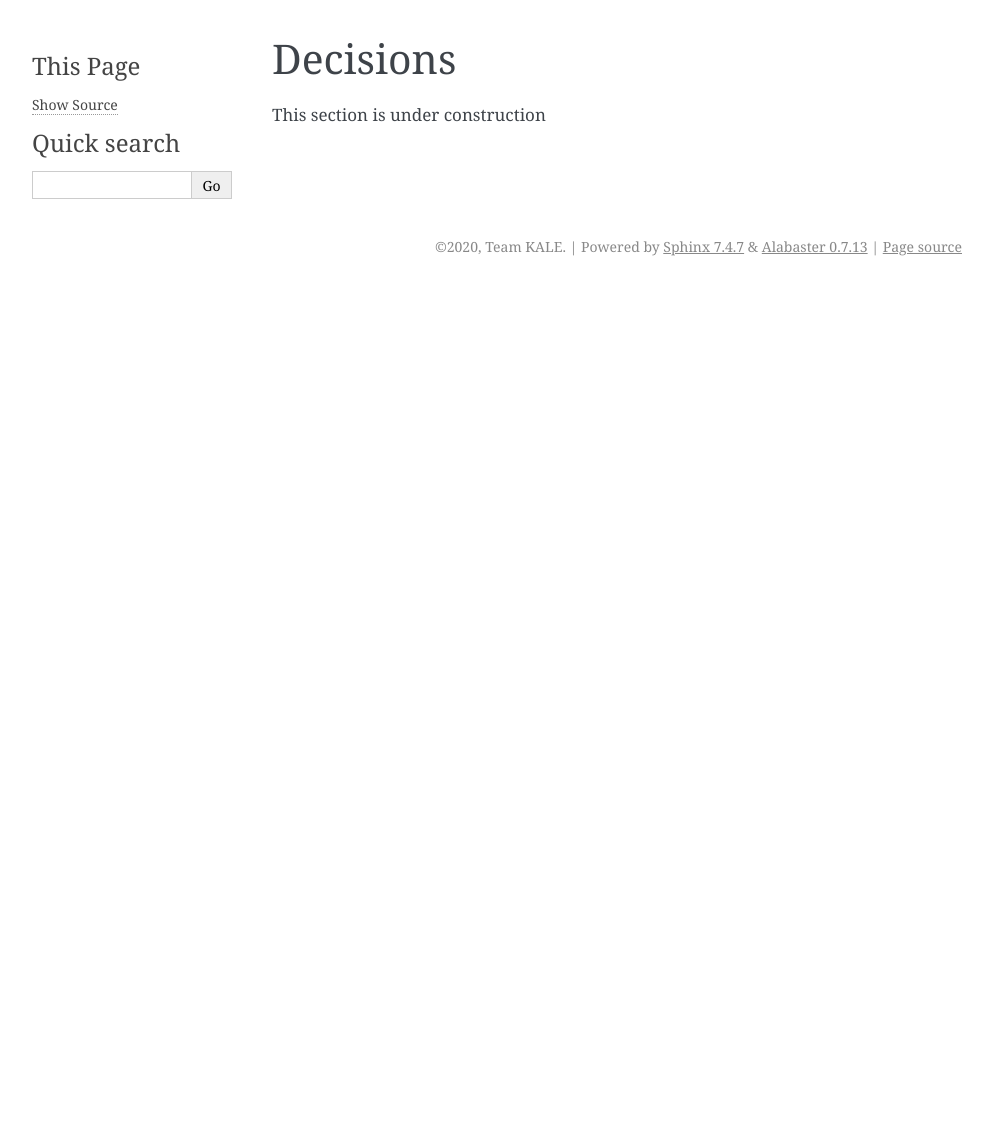
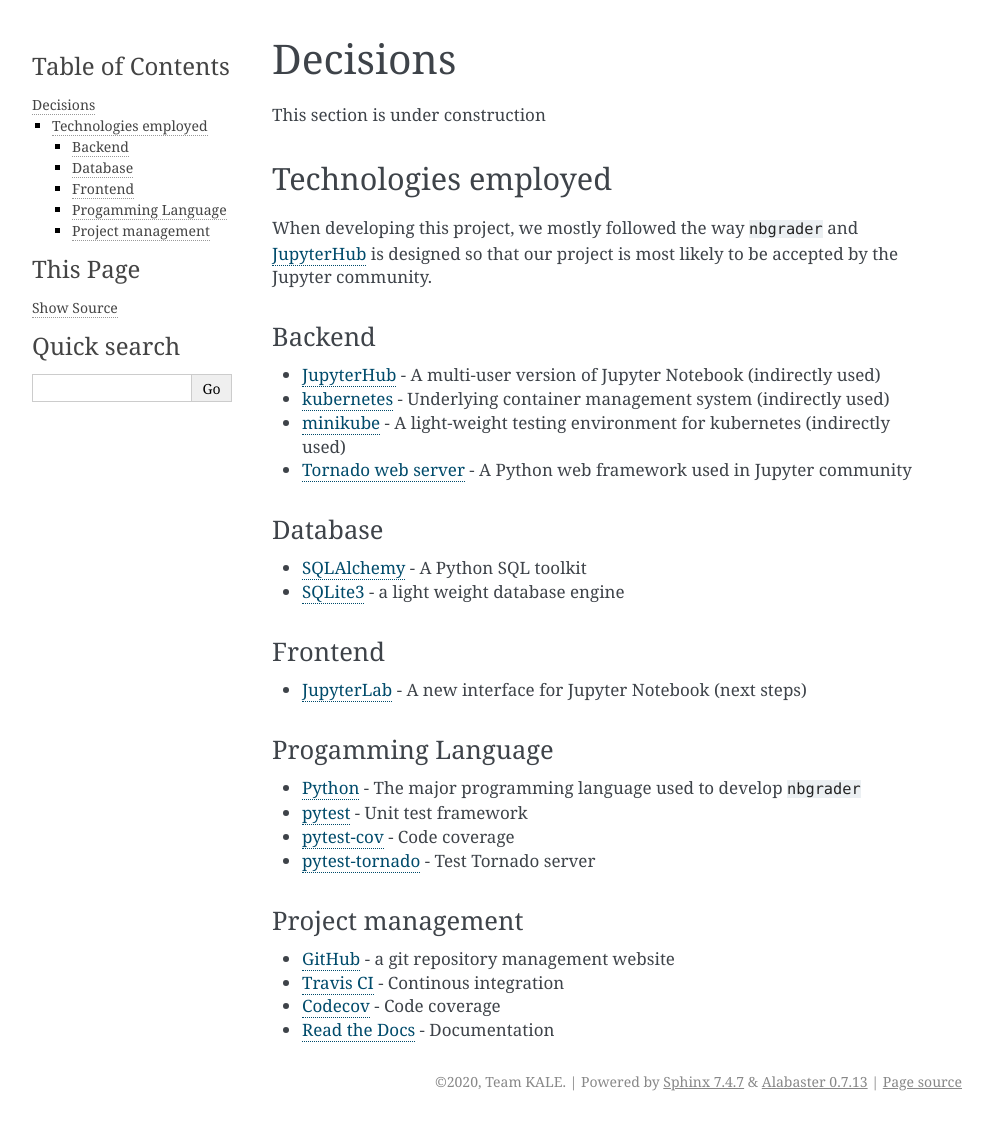
Before and after one commit to LibreTexts/ngshare, a Sphinx documentation site: the page built from docs/contributer_guide/decisions.rst, in a window 1280 px wide. Shown: the whole page, without its empty margins (148-1141 px from the left). Built offline with Sphinx 7.4.7, drawn with Linux system fonts in a browser that asks for light colours; before the commit the page ends 900 px from its top, so only the background shows below that.

Commit message:
Porting documentations

```diff
--- /dev/null
+++ b/docs/api/assignment.rst
@@ -0,0 +1,4 @@
+Assignment APIs
+===============
+
+This section is under construction
--- /dev/null
+++ b/docs/api/course.rst
@@ -0,0 +1,4 @@
+Course APIs
+===========
+
+This section is under construction
--- /dev/null
+++ b/docs/api/definition.rst
@@ -0,0 +1,4 @@
+API Definitions
+===============
+
+This section is under construction
--- a/docs/contributer_guide/decisions.rst
+++ b/docs/contributer_guide/decisions.rst
@@ -2,3 +2,46 @@
 =========
 
 This section is under construction
+
+Technologies employed
+---------------------
+
+When developing this project, we mostly followed the way ``nbgrader`` and `JupyterHub <https://github.com/jupyterhub/jupyterhub>`_ is designed so that our project is most likely to be accepted by the Jupyter community.
+
+Backend
+^^^^^^^
+* `JupyterHub <https://jupyter.org/hub>`_ - A multi-user version of Jupyter
+  Notebook (indirectly used)
+* `kubernetes <https://kubernetes.io/>`_ - Underlying container management
+  system (indirectly used)
+* `minikube <https://kubernetes.io/docs/setup/learning-environment/minikube/>`_ -
+  A light-weight testing environment for kubernetes (indirectly used)
+* `Tornado web server <https://www.tornadoweb.org/>`_ - A Python web framework
+  used in Jupyter community
+
+Database
+^^^^^^^^
+* `SQLAlchemy <https://www.sqlalchemy.org/>`_ - A Python SQL toolkit
+* `SQLite3 <https://www.sqlite.org/index.html>`_ - a light weight database
+  engine
+
+Frontend
+^^^^^^^^
+* `JupyterLab <https://github.com/jupyterlab/jupyterlab>`_ - A new interface for
+  Jupyter Notebook (next steps)
+
+Progamming Language
+^^^^^^^^^^^^^^^^^^^
+* `Python <https://www.python.org/>`_ - The major programming language used to
+  develop ``nbgrader``
+* `pytest <https://pypi.org/project/pytest/>`_ - Unit test framework
+* `pytest-cov <https://pypi.org/project/pytest-cov/>`_ - Code coverage
+* `pytest-tornado <https://pypi.org/project/pytest-tornado/>`_ - Test Tornado
+  server
+
+Project management
+^^^^^^^^^^^^^^^^^^
+* `GitHub <https://github.com/>`_ - a git repository management website
+* `Travis CI <https://travis-ci.org/>`_ - Continous integration
+* `Codecov <https://codecov.io/>`_ - Code coverage
+* `Read the Docs <https://readthedocs.org/>`_ - Documentation
```
Also changed, not shown: README.md (+0 -112 lines), docs/api/index.rst (added, +12 -0 lines), docs/contributer_guide/dev_history.rst (added, +30 -0 lines), docs/contributer_guide/project_structure.rst (added, +24 -0 lines), docs/contributer_guide/why_ngshare.rst (added, +76 -0 lines), docs/index.rst (+13 -11 lines).
